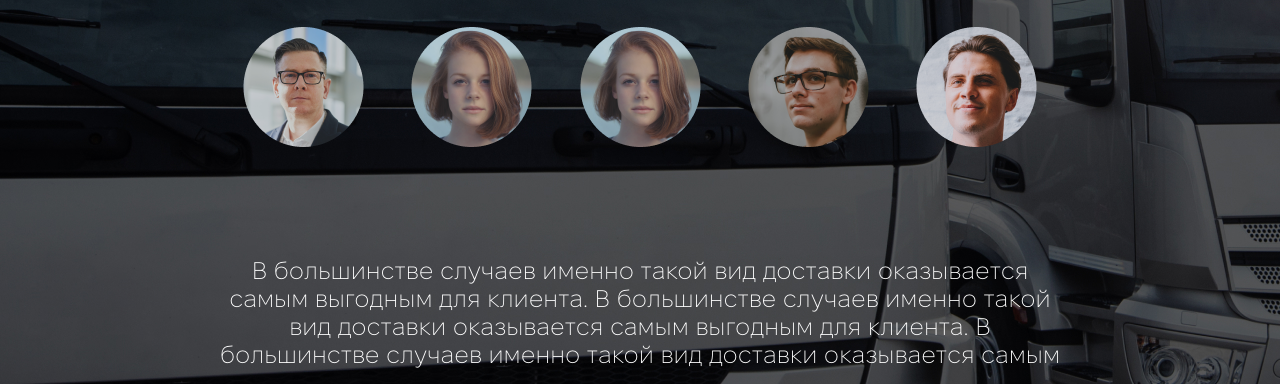
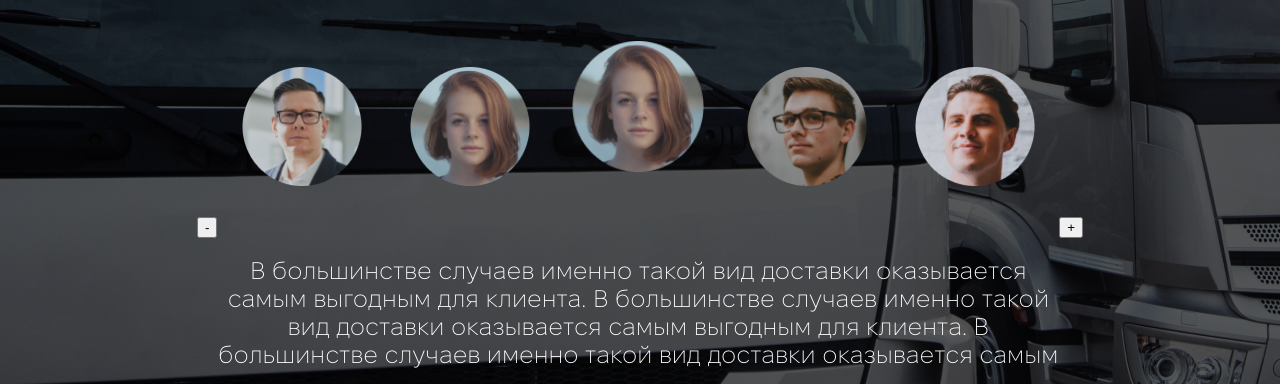
Before and after one commit to Orel-Viktor/slider, a website built with Vite: page index.html in a window 1280 px wide. Shown: the part 269-653 px from the top of the page. Built offline with nearby package versions, Linux system fonts and the light colour scheme.

Commit message:
add scale and prev next btn"

```diff
--- a/index.html
+++ b/index.html
@@ -10,15 +10,17 @@
       <div class="container">
         <h1>Відгуки</h1>
         <div class="swiper">
+          <button class="swiper__prev">-</button>
+
           <div class="swiper__wrapper">
             <div class="swiper__item">
-              <div class="swiper__image">
+              <div class="swiper__item-image">
                 <img
                   src="/public/images/profile-photo/ighor.png"
                   alt="фото профілю"
                 />
               </div>
-              <div class="swiper__item-desription active">
+              <div class="swiper__item-description">
                 В большинстве случаев именно такой вид доставки оказывается
                 самым выгодным для клиента. В большинстве случаев именно такой
                 вид доставки оказывается самым выгодным для клиента. В
@@ -28,13 +30,13 @@
             </div>
 
             <div class="swiper__item">
-              <div class="swiper__image">
+              <div class="swiper__item-image">
                 <img
                   src="/public/images/profile-photo/lyda.png"
                   alt="фото профілю"
                 />
               </div>
-              <div class="swiper__item-desription">
+              <div class="swiper__item-description">
                 В большинстве случаев именно такой вид доставки оказывается
                 самым выгодным для клиента. В большинстве случаев именно такой
                 вид доставки оказывается самым выгодным для клиента. В
@@ -44,13 +46,13 @@
             </div>
 
             <div class="swiper__item">
-              <div class="swiper__image">
+              <div class="swiper__item-image">
                 <img
                   src="/public/images/profile-photo/lyda.png"
                   alt="фото профілю"
                 />
               </div>
-              <div class="swiper__item-desription">
+              <div class="swiper__item-description">
                 В большинстве случаев именно такой вид доставки оказывается
                 самым выгодным для клиента. В большинстве случаев именно такой
                 вид доставки оказывается самым выгодным для клиента. В
@@ -60,13 +62,13 @@
             </div>
 
             <div class="swiper__item">
-              <div class="swiper__image">
+              <div class="swiper__item-image">
                 <img
                   src="/public/images/profile-photo/stas.png"
                   alt="фото профілю"
                 />
               </div>
-              <div class="swiper__item-desription">
+              <div class="swiper__item-description">
                 В большинстве случаев именно такой вид доставки оказывается
                 самым выгодным для клиента. В большинстве случаев именно такой
                 вид доставки оказывается самым выгодным для клиента. В
@@ -76,21 +78,22 @@
             </div>
 
             <div class="swiper__item">
-              <div class="swiper__image">
+              <div class="swiper__item-image">
                 <img
                   src="/public/images/profile-photo/valera.png"
                   alt="фото профілю"
                 />
               </div>
-              <div class="swiper__item-desription">
+              <div class="swiper__item-description">
                 В большинстве случаев именно такой вид доставки оказывается
                 самым выгодным для клиента. В большинстве случаев именно такой
                 вид доставки оказывается самым выгодным для клиента. В
-                большинстве случаев именно такой вид доставки оказывается самым3
+                большинстве случаев именно такой вид доставки оказывается самым
                 <div class="swiper__item-name">Валерій</div>
               </div>
             </div>
           </div>
+          <button class="swiper__next">+</button>
         </div>
       </div>
     </div>
--- a/main.js
+++ b/main.js
@@ -1 +1,43 @@
 import "./style.css";
+
+document.addEventListener("DOMContentLoaded", function () {
+  const prevBtn = document.querySelector(".swiper__prev");
+  const nextBtn = document.querySelector(".swiper__next");
+  const slides = document.querySelectorAll(".swiper__item");
+  let currentSlideIndex = 2;
+
+  function showSlide(index) {
+    slides.forEach((slide, i) => {
+      console.log(slide);
+      const description = slide.querySelector(".swiper__item-description");
+      const profileImg = slide
+        .querySelector(".swiper__item-image")
+        .querySelector("img");
+
+      if (i === index) {
+        description.classList.add("active");
+        profileImg.classList.add("active");
+      } else {
+        description.classList.remove("active");
+        profileImg.classList.remove("active");
+      }
+    });
+  }
+
+  function prevSlide() {
+    currentSlideIndex = (currentSlideIndex - 1 + slides.length) % slides.length;
+    showSlide(currentSlideIndex);
+    console.log("prev");
+  }
+
+  function nextSlide() {
+    currentSlideIndex = (currentSlideIndex + 1) % slides.length;
+    showSlide(currentSlideIndex);
+    console.log("prev");
+  }
+
+  prevBtn.addEventListener("click", prevSlide);
+  nextBtn.addEventListener("click", nextSlide);
+
+  showSlide(currentSlideIndex);
+});
--- a/styles/swiper.scss
+++ b/styles/swiper.scss
@@ -2,6 +2,7 @@
   min-height: 400px;
   display: flex;
   justify-content: center;
+  align-items: center;
 
   &__wrapper {
     display: flex;
@@ -11,6 +12,7 @@
   }
 
   &__item {
+    padding: 40px 0 0 0;
     min-height: 400px;
     display: flex;
     flex-direction: column;
@@ -19,8 +21,7 @@
     width: 100%;
   }
 
-  &__item-desription {
-    padding: 40px 0 0 0;
+  &__item-description {
     position: absolute;
     bottom: 2%;
     right: 50%;
@@ -33,16 +34,30 @@
     font-family: var(--fixel-font);
   }
 
-  &__item-desription.active {
+  &__item-description.active {
     display: block;
   }
 
   &__item-name {
     margin: 20px 0 0 0;
     font-size: 32px;
+    font-weight: 600;
   }
 
-  &__image {
+  &__item-image {
+    width: 120px;
+    height: 120px;
+    cursor: pointer;
+    position: relative;
+  }
+
+  &__item-image > img {
     position: absolute;
+    width: 120px;
+  }
+
+  &__item-image > img.active {
+    transform: scale(1.1);
+    top: -20px;
   }
 }
```
